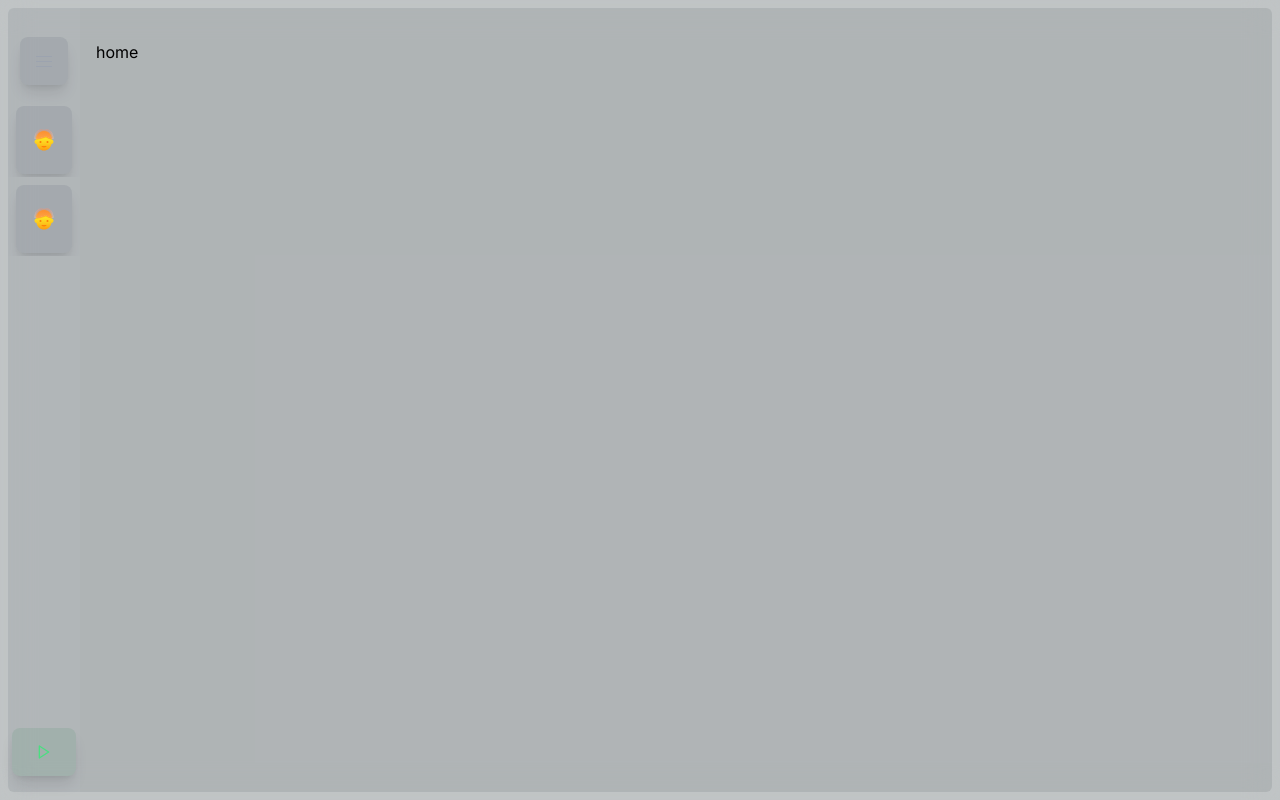
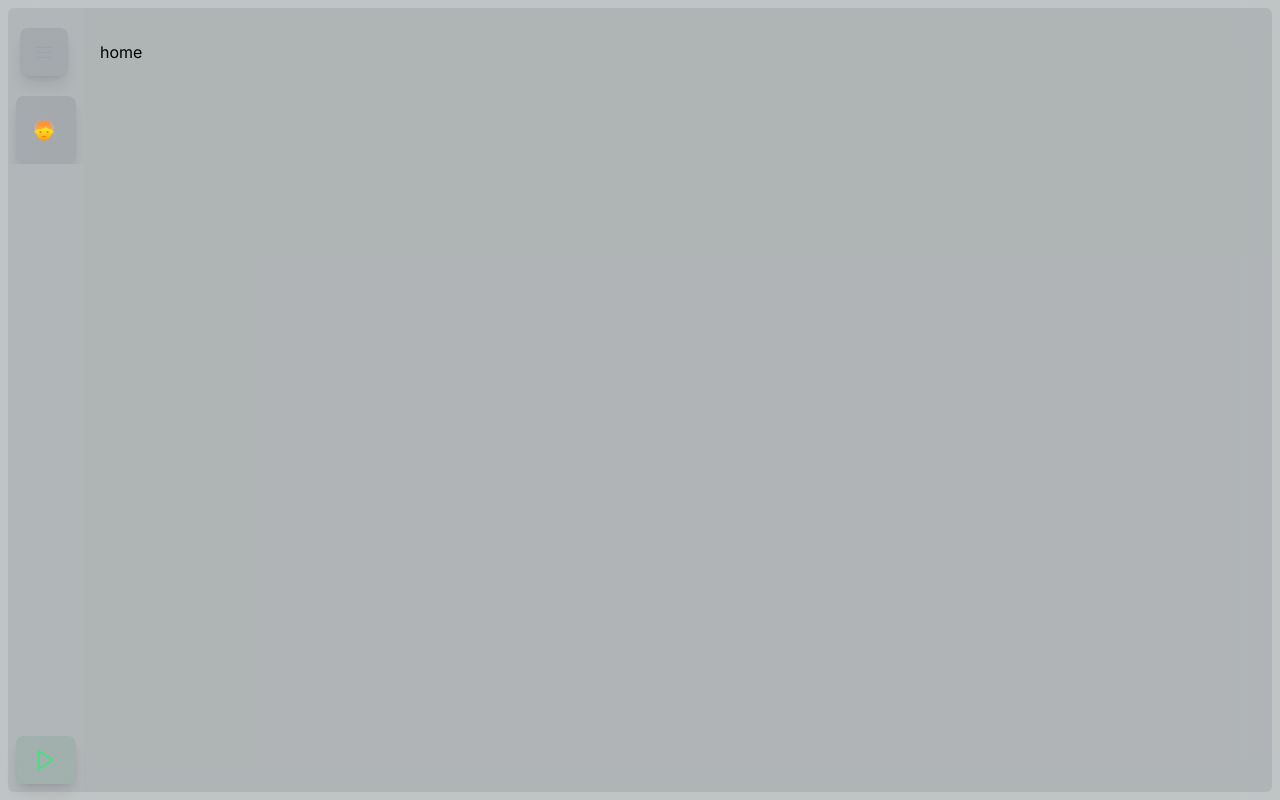
Before and after one commit to ln64-git/trading-bot, a Next.js app: page / in a window 1280 px wide. Built offline with nearby package versions, Linux system fonts and the light colour scheme.

Commit message:
sidebar complete

```diff
--- a/src/components/agent-card.tsx
+++ b/src/components/agent-card.tsx
@@ -14,14 +14,20 @@ export default function AgentCard() {
   }, []);
 
   return (
-    <div className="flex items-center justify-center h-full overflow-hidden">
-      <button className="h-[68px] bg-gray-700 bg-opacity-10 text-gray-400 hover:text-gray-300 font-semibold px-4 rounded-lg shadow-lg hover:bg-gray-600 hover:bg-opacity-10 focus:outline-none transition ease-in-out duration-300 transform hover:scale-105 w-full mx-2 my-1 flex items-center overflow-hidden">
-        <div className="flex justify-center items-center pr-4 w-10 h-10">
+    <div className="flex h-full overflow-hidden">
+      <button
+        className={`relative h-[68px] bg-gray-700 bg-opacity-10 text-gray-400 hover:text-gray-300 font-semibold rounded-lg shadow-lg hover:bg-gray-600 hover:bg-opacity-10 focus:outline-none transition ease-in-out duration-300 transform hover:scale-105 w-full mx-2 flex items-center`}
+      >
+        <div
+          className={`absolute left-0 top-0 h-full flex justify-center items-center ${
+            isOpen ? "w-14" : "w-14"
+          }`}
+        >
           {isMale ? <MaleIcon /> : <FemaleIcon />}
         </div>
         <div
-          className={`flex flex-col justify-center transition-opacity duration-500 ${
-            isOpen ? "opacity-100" : "opacity-0"
+          className={`flex-grow flex flex-col justify-center transition-opacity duration-500 ${
+            isOpen ? "pl-16 opacity-100" : "opacity-0"
           } overflow-hidden whitespace-nowrap text-ellipsis`}
         >
           {isOpen && (
--- a/src/components/sidebar.tsx
+++ b/src/components/sidebar.tsx
@@ -11,13 +11,16 @@ const Sidebar: React.FC = () => {
   return (
     <div
       className={`bg-gray-700 bg-opacity-10 ${
-        isOpen ? "w-[300px]" : "w-[72px]"
-      } h-full rounded-tl-md rounded-bl-md hidden sm:flex flex-col justify-between transition-width duration-300 ease-in-out`}
+        isOpen ? "w-[300px]" : "w-[76px]"
+      } h-full rounded-tl-md rounded-bl-md hidden sm:flex flex-col transition-width duration-300 ease-in-out`}
     >
-      <div className="flex flex-col space-y-1 overflow-y-auto mt-4">
+      <div>
         <StatusCard />
-        <AgentCard />
-        <AgentCard />
+      </div>
+      <div className="flex-grow overflow-y-auto">
+        <div className="space-y-2">
+          <AgentCard />
+        </div>
       </div>
       <div>
         <StartCard />
--- a/src/components/start-card.tsx
+++ b/src/components/start-card.tsx
@@ -7,16 +7,23 @@ export default function StartCard() {
   const isOpen = useSidebarStore((state) => state.isOpen);
 
   return (
-    <div className="flex items-center justify-center h-full">
-      <div className="flex items-center w-full m-4 space-x-2">
-        <button className="flex-1 bg-green-700 bg-opacity-10 text-green-400 hover:text-green-300 font-semibold py-3 px-6 rounded-lg shadow-lg hover:bg-green-600 hover:bg-opacity-10 transition ease-in-out duration-300 transform hover:scale-105">
-          {isOpen ? (
-            <p>Start</p>
-          ) : (
-            <div className=" w-4 h-6 flex items-center justify-center">
-              <PlayIcon />
-            </div>
-          )}
+    <div className="flex mx-2 items-center justify-center h-full">
+      <div className="flex my-2 items-center w-full space-x-2 relative">
+        <button className="flex-1 bg-green-700 bg-opacity-10 text-green-400 hover:text-green-300 font-semibold py-3 px-2 rounded-lg shadow-lg hover:bg-green-600 hover:bg-opacity-10 transition ease-in-out duration-300 transform hover:scale-105 relative">
+          <p
+            className={`transition-opacity duration-300 ${
+              isOpen ? "opacity-100" : "opacity-0"
+            }`}
+          >
+            Start
+          </p>
+          <div
+            className={`absolute inset-0 flex items-center justify-center transition-opacity duration-300 ${
+              isOpen ? "opacity-0" : "opacity-100"
+            }`}
+          >
+            <PlayIcon />
+          </div>
         </button>
         {isOpen && (
           <button className="w-12 h-12 p-3 bg-gray-700 bg-opacity-10 text-gray-400 hover:text-gray-300 rounded-lg shadow-lg hover:bg-gray-600 hover:bg-opacity-10 transition ease-in-out duration-300 transform hover:scale-105 flex items-center justify-center">
--- a/src/components/status-card.tsx
+++ b/src/components/status-card.tsx
@@ -8,8 +8,8 @@ const StatusCard: React.FC = () => {
   const isOpen = useSidebarStore((state) => state.isOpen);
 
   return (
-    <div className="flex  items-center justify-center h-full">
-      <div className="text-gray-400 font-semibold py-2 px-2 rounded-lg w-full mx-4 my-1 flex items-center">
+    <div className="flex py-2 items-center justify-center h-full">
+      <div className="text-gray-400 font-semibold p-2 rounded-lg w-full mx-4 my-1 flex items-center">
         <button
           className="ml-1 bg-gray-700 bg-opacity-10 rounded-lg mr-6 shadow-lg hover:bg-gray-600 hover:bg-opacity-10 focus:outline-none transition ease-in-out duration-300 transform hover:scale-105"
           onClick={toggleSidebar}
```
